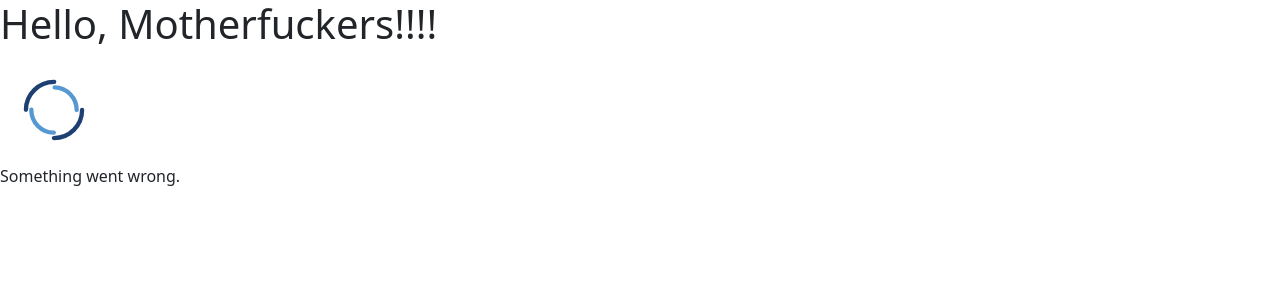
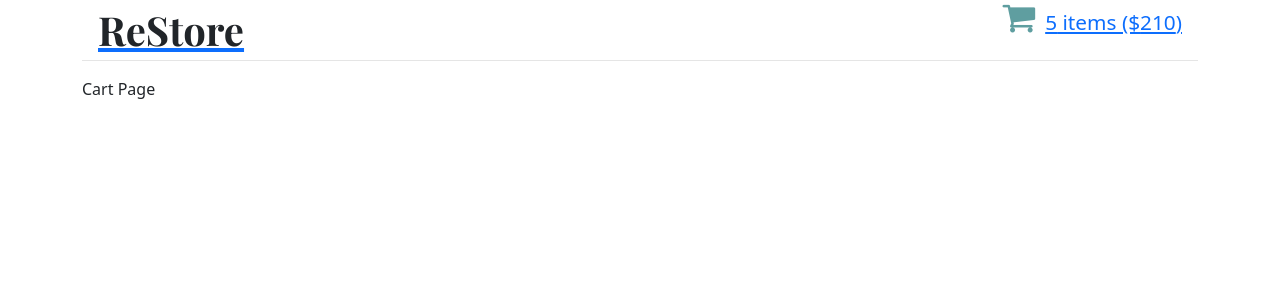
Before and after one commit to bogdankuzzmin/redux-sandbox, a React (Create React App) app: page /cart in a window 1280 px wide. Shown: the top 300 px of the page. Built offline with nearby package versions, Linux system fonts and the light colour scheme.

Commit message:
App: - added ShopHeader, CartPage, HomePage - added Switch, Route for pages

```diff
--- a/src/components/app/app.js
+++ b/src/components/app/app.js
@@ -1,17 +1,22 @@
 import React from 'react';
+import {Switch, Route} from 'react-router-dom';
 
-import Loader from '../loader';
-import ErrorIndicator from '../error-indicator';
 import {withBookstoreService} from '../hoc';
 
-const App = ({bookstoreService}) => {
-  // console.log(bookstoreService.getBooks());
+import ShopHeader from '../shop-header';
+import {CartPage, HomePage} from '../pages';
+
+const App = () => {
   return (
-    <div>
-      <h1>Hello, Motherfuckers!!!!</h1>
-      <Loader bookstoreService={bookstoreService}/>
-      <ErrorIndicator />
-    </div>
+    <main role="main" className="container">
+      <ShopHeader numItems={5} total={210} />
+      <Switch>
+        <Route path="/"
+               component={HomePage} exact />
+        <Route path="/cart"
+               component={CartPage} exact />
+      </Switch>
+    </main>
   );
 };
 
```
Also changed, not shown: 1 other file (tests, documents, lock files or other folders).
